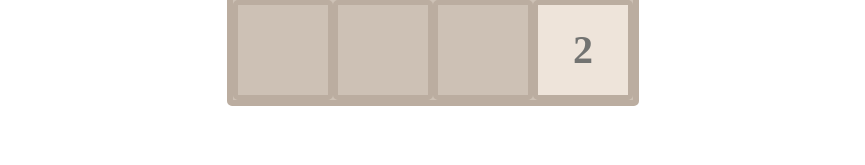
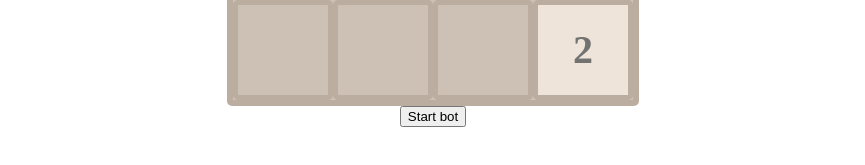
Before and after one commit to TheMLGer/2048test, a plain HTML site: page index.html in a window 1280 px wide. Shown: the part 491-656 px from the top of the page, without its empty margins (207-1072 px from the left). Drawn offline with Linux system fonts and the light colour scheme.

Commit message:
added bot btn

```diff
--- a/index.html
+++ b/index.html
@@ -15,6 +15,8 @@
     <br>
     <div id="board"></div>
 
+    <button id="bot">Start bot</button>
+
     <script src="script.js"></script>
 </body>
 </html>
```
